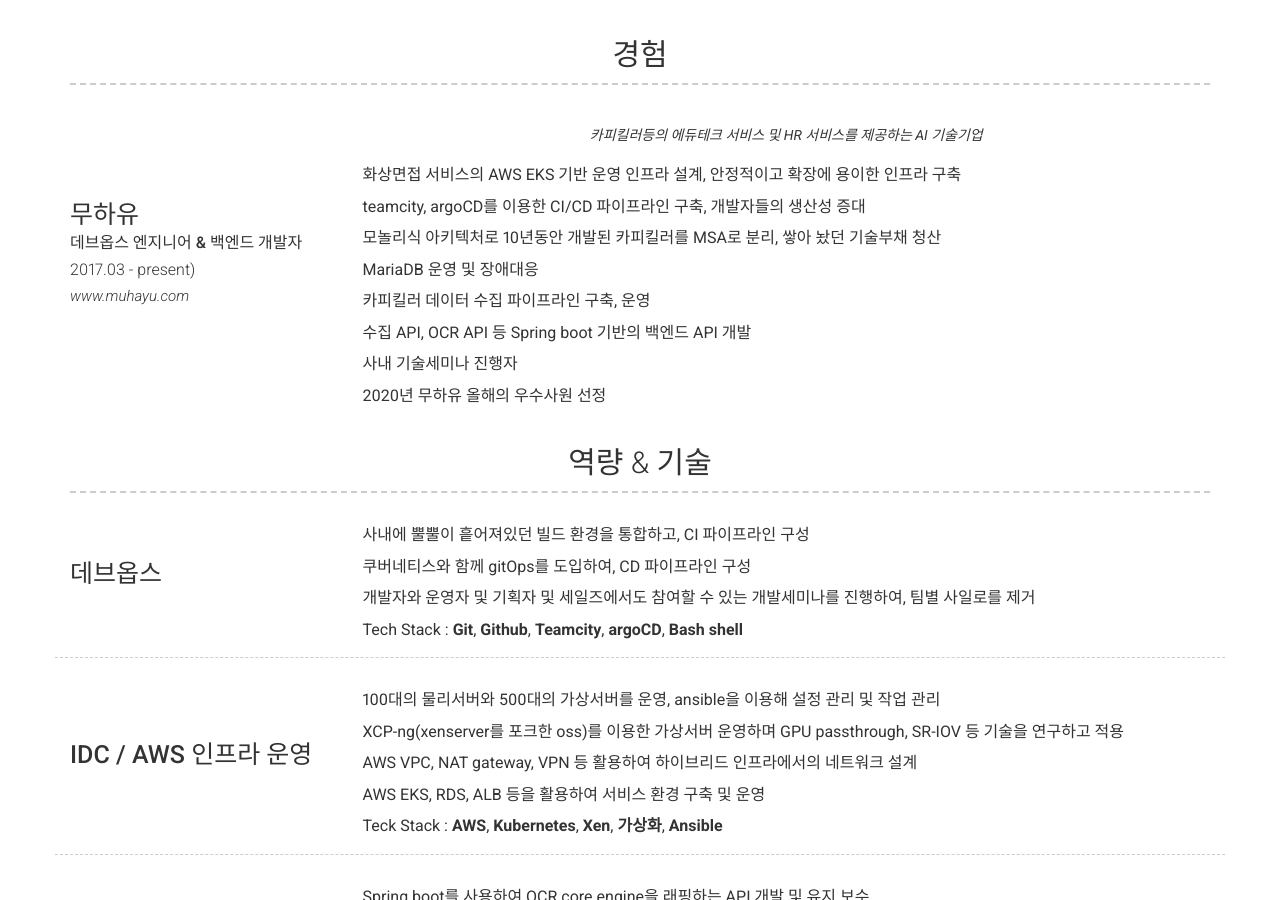
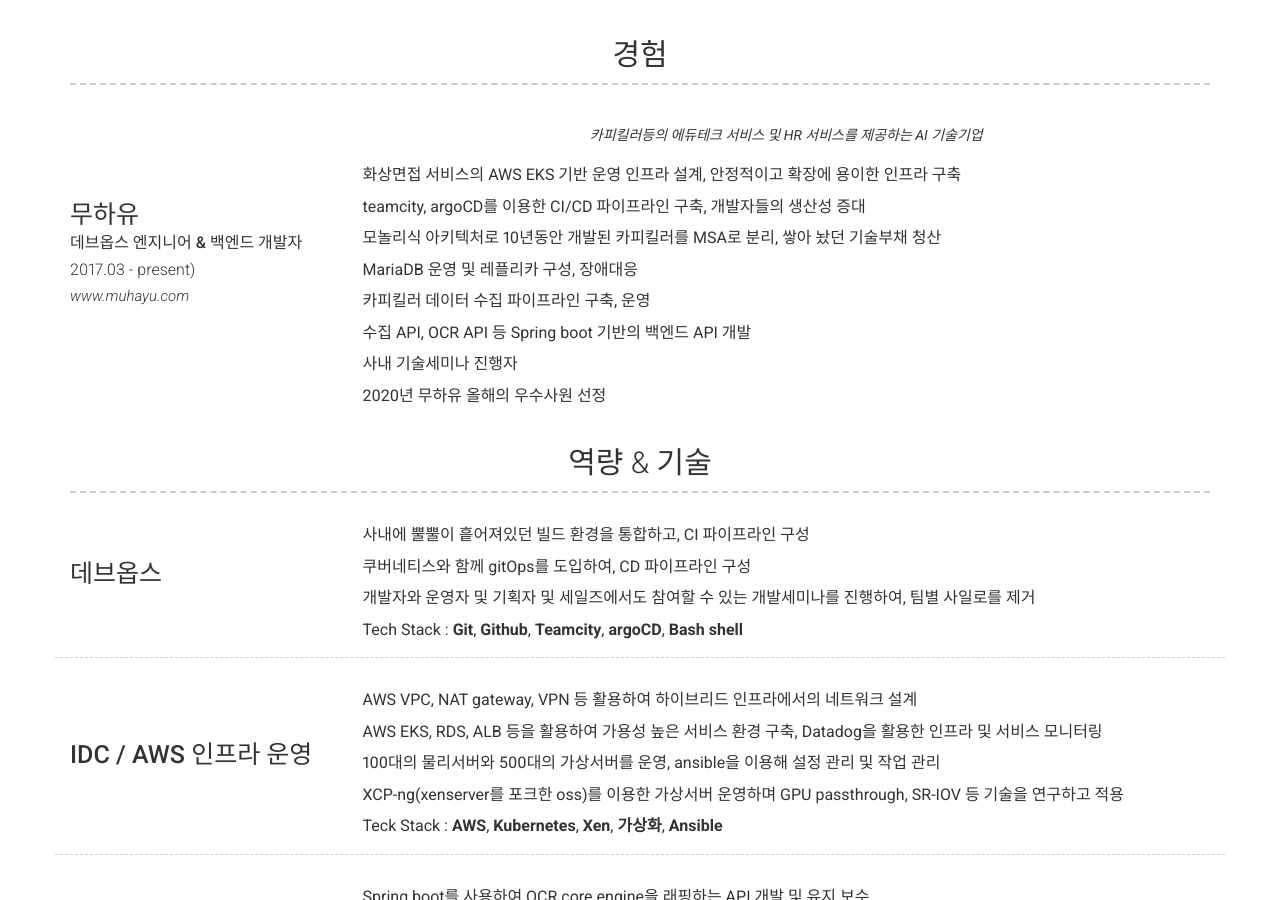
Before and after one commit to hjkim-ul/hjkim-ul.github.io, a Jekyll site: the page built from index.md, in a window 1280 px wide and 900 px high, scrolled down 492 px. Built offline with Jekyll 4.4.1, drawn with Linux system fonts in a browser that asks for light colours; nearby versions of some CDN libraries.

Commit message:
내용 순서 변경

```diff
--- a/_config.yml
+++ b/_config.yml
@@ -84,7 +84,7 @@ content:
 
           모놀리식 아키텍처로 10년동안 개발된 카피킬러를 MSA로 분리, 쌓아 놨던 기술부채 청산
 
-          MariaDB 운영 및 장애대응
+          MariaDB 운영 및 레플리카 구성, 장애대응
 
           카피킬러 데이터 수집 파이프라인 구축, 운영
 
@@ -117,14 +117,13 @@ content:
         # other value (or no value) means no border will be displayed
         title: IDC / AWS 인프라 운영
         description: | # this will include new lines to allow paragraphs
+          AWS VPC, NAT gateway, VPN 등 활용하여 하이브리드 인프라에서의 네트워크 설계
+
+          AWS EKS, RDS, ALB 등을 활용하여 가용성 높은 서비스 환경 구축, Datadog을 활용한 인프라 및 서비스 모니터링
+
           100대의 물리서버와 500대의 가상서버를 운영, ansible을 이용해 설정 관리 및 작업 관리
 
           XCP-ng(xenserver를 포크한 oss)를 이용한 가상서버 운영하며 GPU passthrough, SR-IOV 등 기술을 연구하고 적용
-
-          AWS VPC, NAT gateway, VPN 등 활용하여 하이브리드 인프라에서의 네트워크 설계
-
-          AWS EKS, RDS, ALB 등을 활용하여 서비스 환경 구축 및 운영
-
 
 
           Teck Stack : **AWS**, **Kubernetes**, **Xen**, **가상화**, **Ansible**
```
